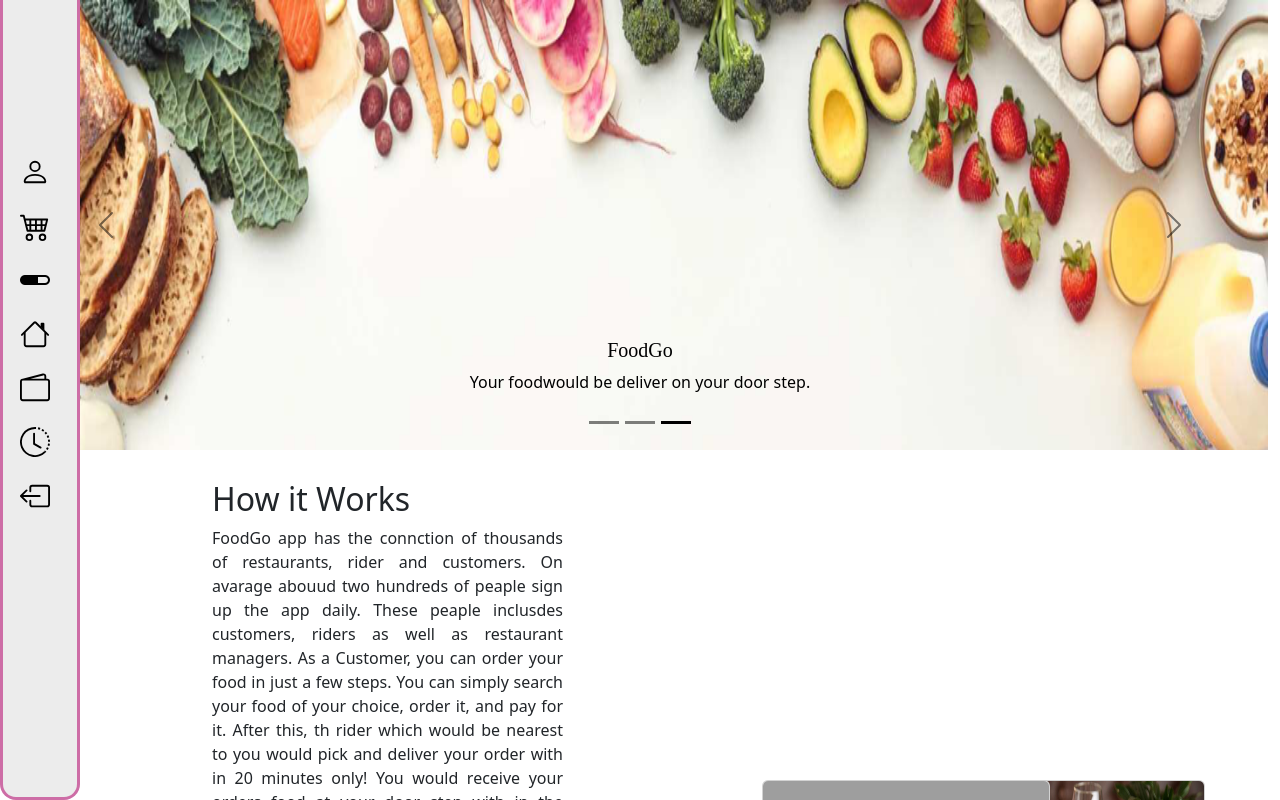
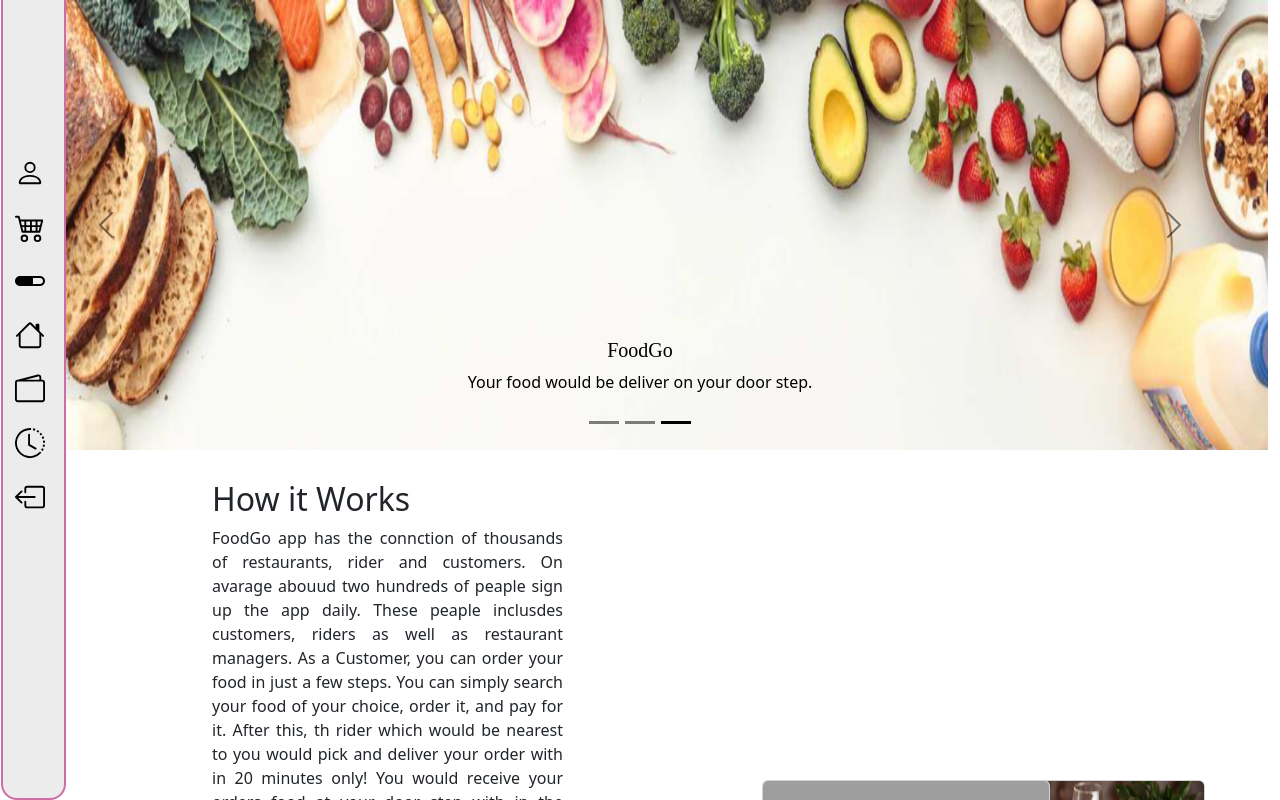
Before and after one commit to fast-isb/FoodGo-AdminModule-and-CustomerFeatures, a React (Create React App) app in the folder frontend/: page / in a window 1280 px wide. Both pictures are taken after a click on the button 676 px from the left and 422 px from the top of the page. Shown: the top 800 px of the page. Built offline with nearby package versions, Linux system fonts and the light colour scheme; grey boxes are pictures that could not be loaded.

Commit message:
navbar separate component

```diff
--- a/frontend/src/Admin_Login.js
+++ b/frontend/src/Admin_Login.js
@@ -1,6 +1,5 @@
 import axios from 'axios';
 import React from 'react';
-import signb from './signb.jpeg'
 import "./style.css";
 
 class Admin_Login extends React.Component {
--- a/frontend/src/Customer_Dashboard.js
+++ b/frontend/src/Customer_Dashboard.js
@@ -3,16 +3,9 @@ import React from 'react';
 import p1 from './slide3.webp'
 import p2 from './p3.png'
 import p3 from './slide1.jpg'
-import logout from './logout.svg'
-import person from './person.svg'
-import logo from './logo.png'
-import wallet from './wallet2.svg'
-import cart from './cart4.svg'
 import rest from './rest.jpeg'
-import home from './house.svg'
+import SideBar from './SideBar.js';
 import food from './food.jpg'
-import history from './clock-history.svg'
-import status from './status.png'
 import "./style.css";
 import 'bootstrap/dist/css/bootstrap.min.css';
 import { Button } from 'react-bootstrap';
@@ -64,51 +57,7 @@ class Customer_Dashboard extends React.Component {
             <div>
                 <div className='container-fluid' >
                     <div className='row' id='fix' >
-                        <div className='col-auto min-vh-100 ' id='do'>
-                            <ul>
-                                <li>
-                                    <a className='nav-link px-2' id= 'icons'>
-                                        <i className='bi-house'/> <img className='ic' src={person}/>
-                                    </a>
-                                </li>
-                                <br />
-                                <li>
-                                    <a className='nav-link px-2' id= 'icons'>
-                                        <i className='bi-house'/> <img className='ic' src={cart}/>
-                                    </a>
-                                </li>
-                                <br />
-                                <li>
-                                    <a className='nav-link px-2' id= 'icons'>
-                                        <i className='bi-house'/> <img className='ic' src={status}/>
-                                    </a>
-                                </li>
-                                <br/>
-                                <li>
-                                    <a className='nav-link px-2' id= 'icons'>
-                                        <i className='bi-house'/> <img className='ic' src={home}/>
-                                    </a>
-                                </li>
-                                <br/>
-                                <li>
-                                    <a className='nav-link px-2' id= 'icons'>
-                                        <i className='bi-house'/> <img className='ic' src={wallet}/>
-                                    </a>
-                                </li>
-                                <br />
-                                <li>
-                                    <a className='nav-link px-2' id= 'icons'>
-                                        <i className='bi-house'/> <img className='ic' src={history}/>
-                                    </a>
-                                </li>
-                                <br/>
-                                <li>
-                                    <a className='nav-link px-2' id= 'icons' href='#'>
-                                        <i className='BsTextareaT'/> <img className='ic' src={logout}/>
-                                    </a>
-                                </li>
-                            </ul>
-                        </div>
+                        <SideBar/>
                         <div className='col' id='para'>
                             <h2>
                                 How it Works
@@ -177,7 +126,7 @@ class Customer_Dashboard extends React.Component {
                                     <Carousel.Caption>
                                         <h5>FoodGo</h5>
                                         <p>
-                                            Your foodwould be deliver on your door step.
+                                            Your food would be deliver on your door step.
                                         </p>
                                     </Carousel.Caption>
                                 </Carousel.Item>
--- /dev/null
+++ b/frontend/src/SideBar.js
@@ -0,0 +1,81 @@
+import axios from 'axios';
+import React from 'react';
+import logout from './logout.svg'
+import person from './person.svg'
+import wallet from './wallet2.svg'
+import cart from './cart4.svg'
+import home from './house.svg'
+import history from './clock-history.svg'
+import status from './status.png'
+import "./style.css";
+import 'bootstrap/dist/css/bootstrap.min.css';
+
+class SideBar extends React.Component {
+    constructor() {
+        super()
+        this.state = {
+        }
+    }
+    onsubmit = e => {
+
+
+    }
+
+    render() {
+
+        return (
+            <div>
+                <div>
+                    <div className='col-auto min-vh-100 ' id='do'>
+                            <ul>
+                                <br/>
+                                <li>
+                                    <a className='nav-link px-2' id= 'icons'>
+                                        <i className='bi-house'/> <img className='ic' src={person}/>
+                                    </a>
+                                </li>
+                                <br />
+                                <li>
+                                    <a className='nav-link px-2' id= 'icons'>
+                                        <i className='bi-house'/> <img className='ic' src={cart}/>
+                                    </a>
+                                </li>
+                                <br />
+                                <li>
+                                    <a className='nav-link px-2' id= 'icons'>
+                                        <i className='bi-house'/> <img className='ic' src={status}/>
+                                    </a>
+                                </li>
+                                <br/>
+                                <li>
+                                    <a className='nav-link px-2' id= 'icons'>
+                                        <i className='bi-house'/> <img className='ic' src={home}/>
+                                    </a>
+                                </li>
+                                <br/>
+                                <li>
+                                    <a className='nav-link px-2' id= 'icons'>
+                                        <i className='bi-house'/> <img className='ic' src={wallet}/>
+                                    </a>
+                                </li>
+                                <br />
+                                <li>
+                                    <a className='nav-link px-2' id= 'icons'>
+                                        <i className='bi-house'/> <img className='ic' src={history}/>
+                                    </a>
+                                </li>
+                                <br/>
+                                <li>
+                                    <a className='nav-link px-2' id= 'icons' href='#'>
+                                        <i className='BsTextareaT'/> <img className='ic' src={logout}/>
+                                    </a>
+                                </li>
+                            </ul>
+                        </div>
+                    </div>
+            </div>
+        );
+    }
+}
+
+export default SideBar;
--- a/frontend/src/style.css
+++ b/frontend/src/style.css
@@ -181,19 +181,20 @@ h5{
     font-size:xx-large;
 }
 #do{
-    width: 80px;
+    width: 65px;
     border-radius:16px;
+    margin-left: -11px;
     position: fixed;
     bottom: 0;
     z-index: 1;
-    border: 3px solid  rgba(200, 88, 155, 0.855);
+    border: 2.5px solid  rgba(200, 88, 155, 0.855);
     background-color: rgb(236, 236, 236);
 }
 #cosc{
     position: fixed;
 }
 #icons{
-    margin-left: -50px;
+    margin-left: -43px;
     color: rgb(230, 228, 228);
 }
 ul{
```
